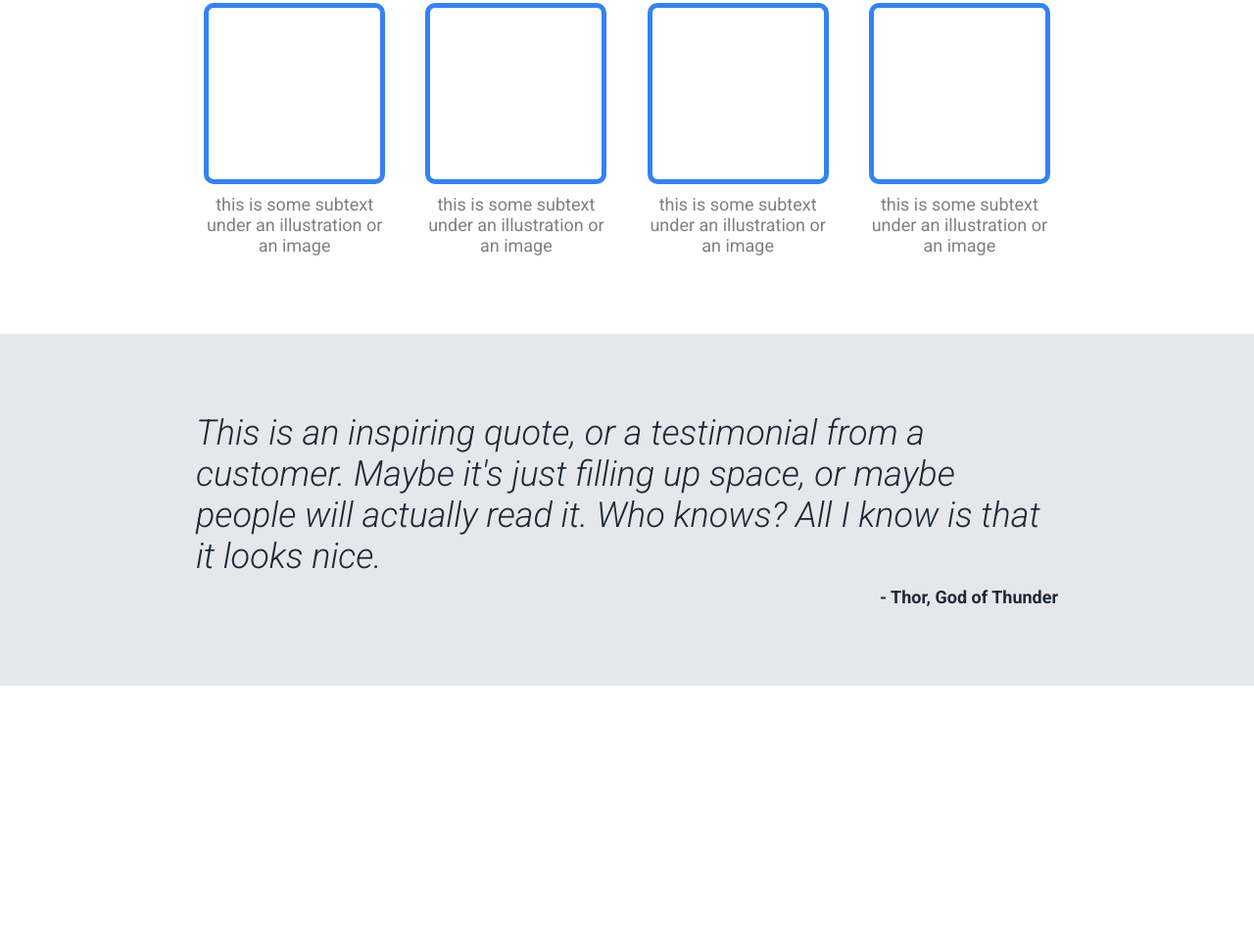
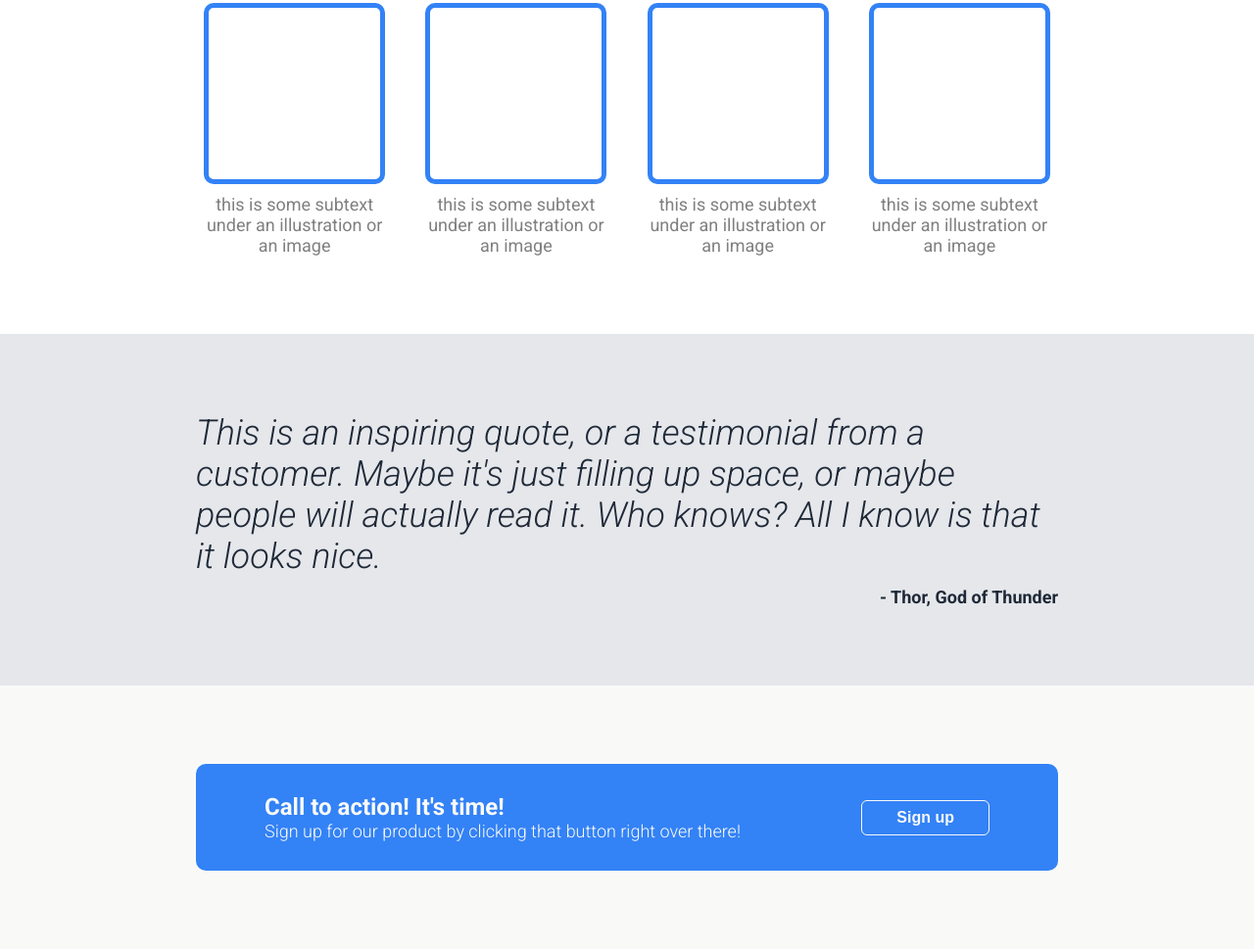
Before and after one commit to rvolkov8/project-landing-page, a plain HTML site: page index.html in a window 1280 px wide. Shown: the part 648-1617 px from the top of the page at 98% size. Before the commit the page ends 1348 px from the top, so only its background shows below. Drawn offline with Linux system fonts and the light colour scheme.

Commit message:
Create and style the call-to-action section

```diff
--- a/index.html
+++ b/index.html
@@ -73,5 +73,18 @@
             - Thor, God of Thunder
         </div>
     </div>
+    <div id="call-to-action">
+        <div id="cta-container">
+            <div id="cta-info">
+                <div id="cta-title">
+                    Call to action! It's time!
+                </div>
+                <div id="cta-subtext">
+                    Sign up for our product by clicking that button right over there!
+                </div>
+            </div>
+            <button id="cta-btn">Sign up</button>
+        </div>
+    </div>
 </body>
 </html>
--- a/style.css
+++ b/style.css
@@ -147,3 +147,47 @@ a {
     font-size: 18px;
     margin-left: auto;
 }
+
+#call-to-action {
+    display: flex;
+    justify-content: center;
+    align-items: center;
+    padding: 80px 200px;
+
+    background-color: #F9FAF8;
+}
+
+#cta-container {
+    background-color: #3382F6;
+    border-radius: 10px;
+
+    display: flex;
+    flex: 1;
+    justify-content: space-between;
+    align-items: center;
+    padding: 30px 70px;
+}
+
+#cta-title {
+    color: #F9FAF8;
+    font-size: 24px;
+    font-weight: 700;
+}
+
+#cta-subtext {
+    color: #F9FAF8;
+    font-size: 18px;
+    font-weight: 300;
+}
+
+#cta-btn {
+    flex: 0 1 auto;
+    background-color: #3382F6;
+    border: solid 1px #F9FAF8;
+    border-radius: 6px;
+    color: #F9FAF8;
+    font-size: 16px;
+    font-weight: 700;
+    padding: 8px 35px;
+    cursor: pointer;
+}
```
